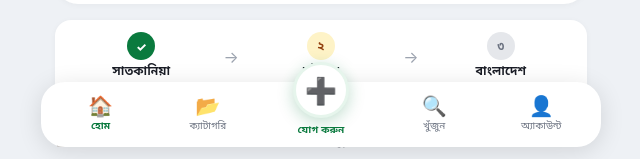
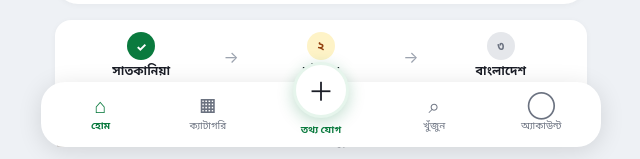
Before and after one commit to abbasali01843/bangladesh-local-directory, a Next.js app: page / in a window 1280 px wide. Shown: the part 641-800 px from the top of the page, without its empty margins (319-959 px from the left). Built offline with nearby package versions, Linux system fonts and the light colour scheme; no server answers; the database is empty.

Commit message:
ui: polish navigation and brand shell

```diff
--- a/components/BottomNav.tsx
+++ b/components/BottomNav.tsx
@@ -4,25 +4,25 @@ type Props = { active?: "home" | "categories" | "add" | "search" | "account" };
 
 export default function BottomNav({ active = "home" }: Props) {
   return (
-    <nav className="ps-bottom">
+    <nav className="ps-bottom" aria-label="প্রধান নেভিগেশন">
       <Link href="/" className={active === "home" ? "ps-nav-item active" : "ps-nav-item"}>
-        <span className="ps-nav-ico">🏠</span>
+        <span className="ps-nav-ico">⌂</span>
         <span>হোম</span>
       </Link>
       <Link href="/categories" className={active === "categories" ? "ps-nav-item active" : "ps-nav-item"}>
-        <span className="ps-nav-ico">📂</span>
+        <span className="ps-nav-ico">▦</span>
         <span>ক্যাটাগরি</span>
       </Link>
       <Link href="/add-listing" className="ps-nav-center">
-        <span className="ps-nav-center-btn">➕</span>
-        <span className="ps-nav-center-label">যোগ করুন</span>
+        <span className="ps-nav-center-btn">＋</span>
+        <span className="ps-nav-center-label">তথ্য যোগ</span>
       </Link>
       <Link href="/search" className={active === "search" ? "ps-nav-item active" : "ps-nav-item"}>
-        <span className="ps-nav-ico">🔍</span>
+        <span className="ps-nav-ico">⌕</span>
         <span>খুঁজুন</span>
       </Link>
       <Link href="/profile" className={active === "account" ? "ps-nav-item active" : "ps-nav-item"}>
-        <span className="ps-nav-ico">👤</span>
+        <span className="ps-nav-ico">◯</span>
         <span>অ্যাকাউন্ট</span>
       </Link>
     </nav>
```
